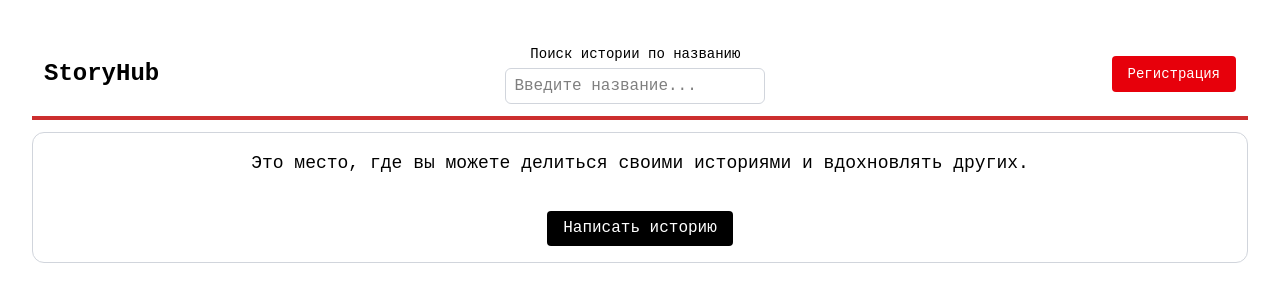
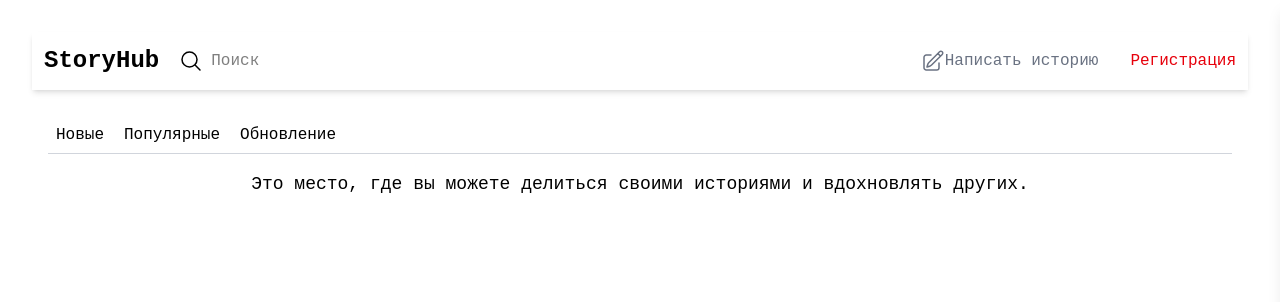
Before and after one commit to Altyn24/StoryHud.P, a React (Vite) app: page / in a window 1280 px wide. Shown: the top 302 px of the page. Built offline with nearby package versions, Linux system fonts and the light colour scheme.

Commit message:
Изменение хедера

```diff
--- a/src/components/Header.jsx
+++ b/src/components/Header.jsx
@@ -1,105 +1,156 @@
-import { Link, useNavigate } from "react-router-dom";
+import React, { useState } from "react";
+import { Link } from "react-router-dom";
 import { logoutUser } from "../features/auth/logoutTC";
 import { useDispatch, useSelector } from "react-redux";
-import { Menu } from "@headlessui/react";
-import { ChevronDownIcon } from "@heroicons/react/20/solid";
 
 function Header() {
+  const isAuth = useSelector((state) => state.auth.isAuth);
   const user = useSelector((state) => state.auth.user);
-  const isAuth = useSelector((state) => state.auth.isAuth);
   const dispatch = useDispatch();
-  const navigate = useNavigate();
+
+  const [sidebarOpen, setSidebarOpen] = useState(false);
 
   const handleLogout = () => {
     dispatch(logoutUser());
-    navigate("/");
+    setSidebarOpen(false);
+  };
+
+  const closeSidebar = () => {
+    setSidebarOpen(false);
   };
 
   return (
-    <div className="p-3 w-full max-w-screen-xl border-b-4 border-[#CC2E2E] mb-3 mx-auto">
+    <>
+      <div className="p-3 w-full max-w-screen-xl shadow-md mb-3 mx-auto">
         <header className="flex justify-between items-center">
+          <div className="flex items-center gap-5">
             <Link to="/" className="text-2xl font-bold">
               StoryHub
             </Link>
 
-        <div className="flex flex-col w-[260px]">
-          <label htmlFor="search" className="text-sm mb-1">
-            Поиск истории по названию
+            <div className="flex items-center w-[260px]">
+              <label htmlFor="search" className="flex">
+                <svg
+                  xmlns="http://www.w3.org/2000/svg"
+                  fill="none"
+                  viewBox="0 0 24 24"
+                  strokeWidth={1.5}
+                  stroke="currentColor"
+                  className="size-6"
+                >
+                  <path
+                    strokeLinecap="round"
+                    strokeLinejoin="round"
+                    d="m21 21-5.197-5.197m0 0A7.5 7.5 0 1 0 5.196 5.196a7.5 7.5 0 0 0 10.607 10.607Z"
+                  />
+                </svg>
               </label>
               <input
                 type="text"
                 id="search"
-            className="rounded-md p-2 border border-gray-300"
-            placeholder="Введите название..."
+                className="p-2 outline-none"
+                placeholder="Поиск"
               />
             </div>
+          </div>
 
-        {isAuth ? (
-          <Menu as="div" className="relative inline-block text-left">
-            <Menu.Button className="flex items-center gap-2">
+          <div className="flex items-center gap-8">
+            <Link to="/create" className="text-gray-500 flex items-center">
+              <label>
+                <svg
+                  xmlns="http://www.w3.org/2000/svg"
+                  fill="none"
+                  viewBox="0 0 24 24"
+                  strokeWidth={1.5}
+                  stroke="currentColor"
+                  className="size-6"
+                >
+                  <path
+                    strokeLinecap="round"
+                    strokeLinejoin="round"
+                    d="m16.862 4.487 1.687-1.688a1.875 1.875 0 1 1 2.652 2.652L10.582 16.07a4.5 4.5 0 0 1-1.897 1.13L6 18l.8-2.685a4.5 4.5 0 0 1 1.13-1.897l8.932-8.931Zm0 0L19.5 7.125M18 14v4.75A2.25 2.25 0 0 1 15.75 21H5.25A2.25 2.25 0 0 1 3 18.75V8.25A2.25 2.25 0 0 1 5.25 6H10"
+                  />
+                </svg>
+              </label>
+              Написать историю
+            </Link>
+            {isAuth && user ? (
+              <div>
                 <img
-                src={
-                  user?.photoURL ||
-                  "https://ui-avatars.com/api/?name=" + (user?.name || "User")
-                }
+                  src={user.photoURL || "https://i.pravatar.cc/100"}
                   alt="avatar"
-                className="w-10 h-10 rounded-full object-cover border"
+                  className="w-10 h-10 rounded-full border-2 border-red-600 cursor-pointer"
+                  onClick={() => setSidebarOpen(true)}
                 />
-              <ChevronDownIcon className="w-4 h-4" />
-            </Menu.Button>
+              </div>
+            ) : (
+              <Link to="/signup" className="text-red-600 hover:underline">
+                Регистрация
+              </Link>
+            )}
+          </div>
+        </header>
+      </div>
 
-            <Menu.Items className="absolute right-0 mt-2 w-40 bg-white border rounded shadow-md z-50">
-              <div className="p-2 text-sm text-gray-700 border-b">
-                {user?.name || "Пользователь"}
+      <div
+        className={`fixed inset-0 z-40 transition-opacity duration-300 ${
+          sidebarOpen
+            ? "opacity-100 pointer-events-auto"
+            : "opacity-0 pointer-events-none"
+        }`}
+        onClick={closeSidebar}
+      />
+
+      {/* Сайдбар */}
+      <div
+        className={`fixed top-0 right-0 h-screen w-72 bg-white shadow-lg z-50 p-6 flex flex-col transform transition-transform duration-300 ${
+          sidebarOpen ? "translate-x-0" : "translate-x-full"
+        }`}
+      >
+        <div className="flex justify-between items-center mb-6">
+          <h2 className="text-xl font-semibold">Профиль</h2>
+          <button
+            onClick={closeSidebar}
+            className="text-2xl font-bold text-gray-500 hover:text-black"
+          >
+            &times;
+          </button>
         </div>
-              <Menu.Item>
-                {({ active }) => (
+
+        {user && (
+          <div className="flex flex-col items-center mb-6">
+            <img
+              src={user.photoURL || "https://i.pravatar.cc/100"}
+              alt="avatar"
+              className="w-20 h-20 rounded-full border-2 border-gray-300"
+            />
+            <p className="mt-2 text-lg font-semibold">
+              {user.name || "Писатель"}
+            </p>
+            <p className="text-sm text-gray-500">{user.email}</p>
+          </div>
+        )}
+
+        <nav className="flex flex-col gap-4 border-b-1 p-2">
           <Link
             to="/profile"
-                    className={`block px-4 py-2 hover:bg-gray-100 ${
-                      active ? "bg-gray-100" : ""
-                    }`}
+            onClick={closeSidebar}
+            className="hover:underline"
           >
             Профиль
           </Link>
-                )}
-              </Menu.Item>
-              <Menu.Item>
-                {({ active }) => (
-                  <Link
-                    to="/posts"
-                    className={`block px-4 py-2 hover:bg-gray-100 ${
-                      active ? "bg-gray-100" : ""
-                    }`}
-                  >
-                    Посты
+          <Link to="/" onClick={closeSidebar} className="hover:underline">
+            Главная
           </Link>
-                )}
-              </Menu.Item>
-              <Menu.Item>
-                {({ active }) => (
           <button
             onClick={handleLogout}
-                    className={`block w-full text-left px-4 py-2 text-red-600 hover:bg-red-50 ${
-                      active ? "bg-red-50" : ""
-                    }`}
+            className="text-left text-red-600 hover:underline"
           >
             Выйти
           </button>
-                )}
-              </Menu.Item>
-            </Menu.Items>
-          </Menu>
-        ) : (
-          <Link
-            to="/signup"
-            className="text-sm bg-red-600 text-white px-4 py-2 rounded hover:bg-red-700"
-          >
-            Регистрация
-          </Link>
-        )}
-      </header>
+        </nav>
       </div>
+    </>
   );
 }
 
--- a/src/page/CreateStory.jsx
+++ b/src/page/CreateStory.jsx
@@ -72,8 +72,8 @@ const CreateStory = () => {
         onSubmit={handleSubmit}
         className="max-w-6xl mx-auto p-4 flex flex-col gap-8"
       >
-        <div className="flex justify-between items-center">
-          <h2 className="text-2xl font-bold">Создать историю</h2>
+        <div className="flex justify-end">
+          {/* <h2 className="text-2xl font-bold">Создать историю</h2> */}
           <button
             type="button"
             onClick={handleClearDraft}
--- a/src/page/Home.jsx
+++ b/src/page/Home.jsx
@@ -1,17 +1,26 @@
-import { Link } from "react-router-dom";
+import { useState } from "react";
 
 function Home() {
+  // const [content, setContent] = useState("");
+
+
+  const content = ["Новые", "Популярные", "Обновление"];
+
   return (
-    <main className="container mx-auto p-4 border-1 border-gray-300 rounded-xl max-w-screen justify-items-center">
-      <p className="text-lg">
-        Это место, где вы можете делиться своими историями и вдохновлять других.
-      </p>
-      <Link
-        to="/create"
-        className="mt-4 inline-block bg-black text-white px-4 py-2 rounded"
-      >
-        Написать историю
-      </Link>
+    <main className="container mx-auto p-4 rounded-xl max-w-screen">
+      <div className="justify-items-start max-w-screen">
+        <ul className="flex gap-5 border-b-1 border-gray-300 p-2 w-full">
+          {content.map((item) => (
+            <li className="cursor-pointer hover:text-[#13af4f]">{item}</li>
+          ))}
+        </ul>
+      </div>
+      <div className="justify-items-center">
+        <p className="text-lg">
+          Это место, где вы можете делиться своими историями и вдохновлять
+          других.
+        </p>
+      </div>
     </main>
   );
 }
--- a/src/page/TextEditorTools.jsx
+++ b/src/page/TextEditorTools.jsx
@@ -30,7 +30,7 @@ const TextEditorTools = ({
   };
 
   return (
-    <div className="absolute left-[-60px] top-2 z-10">
+    <div className="absolute left-[-50px] top-2 z-10">
       <button
         type="button"
         onClick={() => setShowTools(!showTools)}
```
Also changed, not shown: src/page/authComp/SignUp.jsx (+4 -4 lines). Lines whose indentation alone changed are shown as unchanged.
